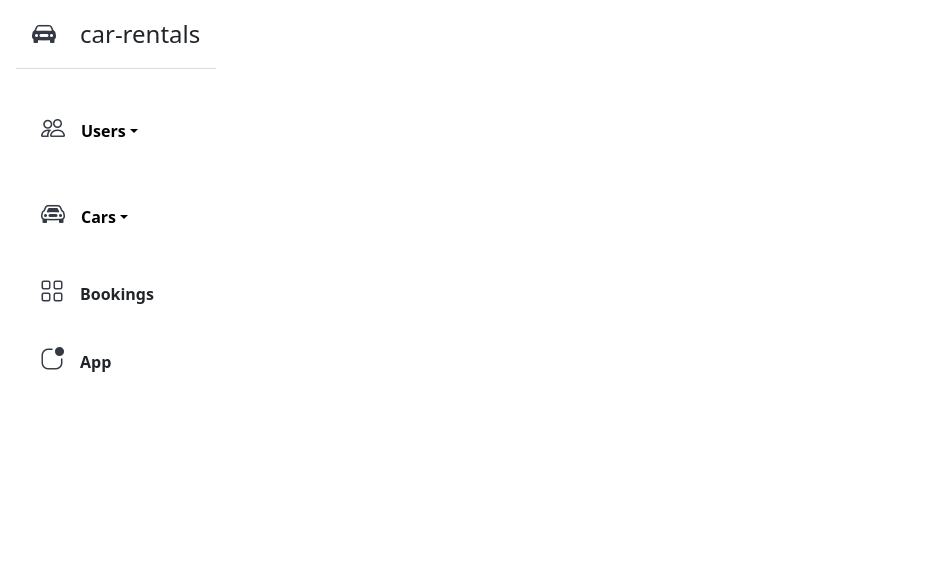
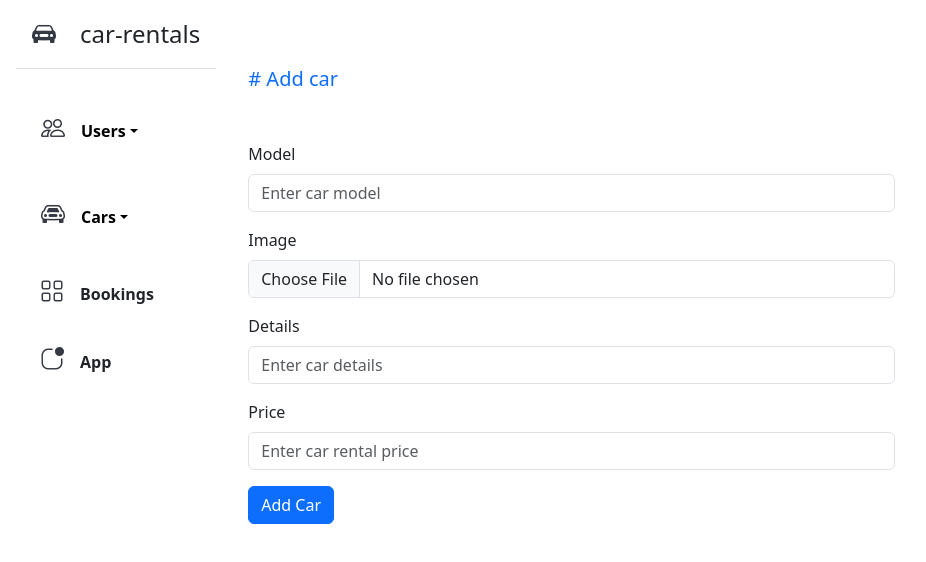
Before and after one commit to Peris-rana/rentwheels, a React (Vite) app in the folder admin/: page /add-car in a window 1280 px wide. Shown: the top 562 px of the page, without its empty margins (0-926 px from the left). Built offline with nearby package versions, Linux system fonts and the light colour scheme.

Commit message:
admin: Add car form

```diff
--- a/admin/src/App.css
+++ b/admin/src/App.css
@@ -3,8 +3,6 @@
    padding: 0;
    box-sizing: border-box;
 }
-
-
 a {
    color: inherit !important;
    text-decoration: none !important;
@@ -21,3 +19,9 @@ i {
 .sidebar ul li a:hover i {
    color: #fff !important;
 }
+.imp-layout {
+   border-radius: 10px;
+}
+Form {
+   width: 647px;
+}
--- a/admin/src/App.jsx
+++ b/admin/src/App.jsx
@@ -1,11 +1,18 @@
 import Dashboard from './components/Dashboard';
+import { Routes, Route } from 'react-router-dom';
+import AddCar from './pages/Car/AddCar';
+
 const App = () => {
    return (
       <div className='d-flex'>
          <div className='w-auto'>
             <Dashboard />
          </div>
-         <div className='col'></div>
+         <div className='col m-2 p-2 imp-layout'>
+            <Routes>
+               <Route path='/add-car' element={<AddCar />} />
+            </Routes>
+         </div>
       </div>
    );
 };
--- a/admin/src/components/Sidebar.jsx
+++ b/admin/src/components/Sidebar.jsx
@@ -29,7 +29,7 @@ const Sidebar = () => {
                         <strong>Users</strong>
                      </Dropdown.Toggle>
                      <Dropdown.Menu>
-                        <Dropdown.Item href=''>Add user</Dropdown.Item>
+                        <Dropdown.Item href='add-car'>Add user</Dropdown.Item>
                         <Dropdown.Item href=''>View user </Dropdown.Item>
                         <Dropdown.Item href=''>Delete user</Dropdown.Item>
                      </Dropdown.Menu>
--- a/admin/src/main.jsx
+++ b/admin/src/main.jsx
@@ -3,9 +3,12 @@ import ReactDOM from 'react-dom/client';
 import App from './App.jsx';
 import './App.css';
 import 'bootstrap/dist/css/bootstrap.min.css';
+import { BrowserRouter } from 'react-router-dom';
 
 ReactDOM.createRoot(document.getElementById('root')).render(
    <React.StrictMode>
-      <App />
+      <BrowserRouter>
+         <App />
+      </BrowserRouter>
    </React.StrictMode>
 );
--- /dev/null
+++ b/admin/src/pages/Car/AddCar.jsx
@@ -0,0 +1,50 @@
+import { Form, Button } from 'react-bootstrap';
+
+const AddCar = () => {
+   const handleSubmit = (e) => {
+      e.preventDefault();
+   };
+   return (
+      <div>
+         <p className='mt-5 mb-5 fs-5 text-primary'># Add car</p>
+
+         <Form onSubmit={handleSubmit}>
+            <Form.Group className='mb-3' controlId='model'>
+               <Form.Label>Model</Form.Label>
+               <Form.Control
+                  type='text'
+                  placeholder='Enter car model'
+                  name='model'
+               />
+            </Form.Group>
+            <Form.Group className='mb-3' controlId='car image'>
+               <Form.Label>Image</Form.Label>
+               <Form.Control type='file' placeholder='Document' />
+            </Form.Group>
+            <Form.Group className='mb-3' controlId='details'>
+               <Form.Label>Details</Form.Label>
+               <Form.Control
+                  type='text'
+                  placeholder='Enter car details'
+                  name='details'
+               />
+            </Form.Group>
+
+            <Form.Group className='mb-3' controlId='rental price'>
+               <Form.Label>Price</Form.Label>
+               <Form.Control
+                  type='number'
+                  placeholder='Enter car rental price'
+                  name='rental price'
+               />
+            </Form.Group>
+
+            <Button variant='primary' type='submit'>
+               Add Car
+            </Button>
+         </Form>
+      </div>
+   );
+};
+
+export default AddCar;
```
